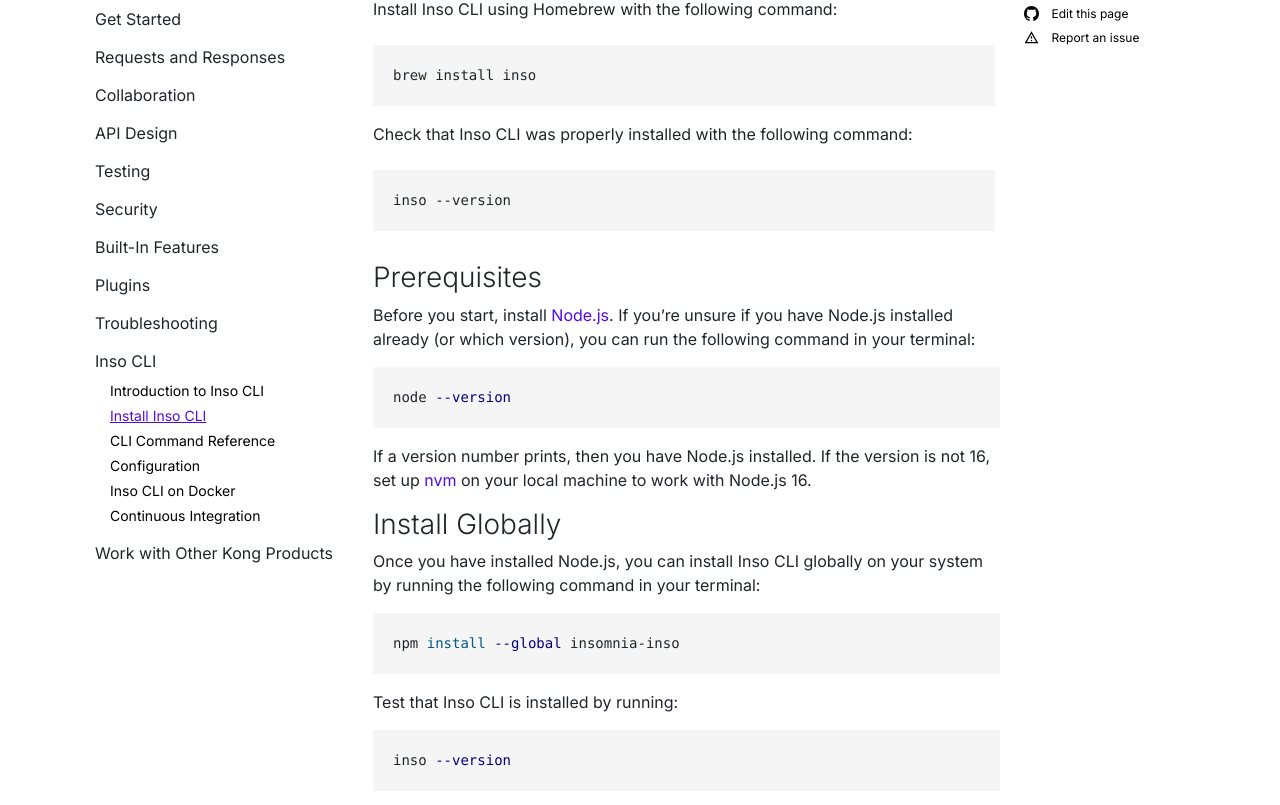
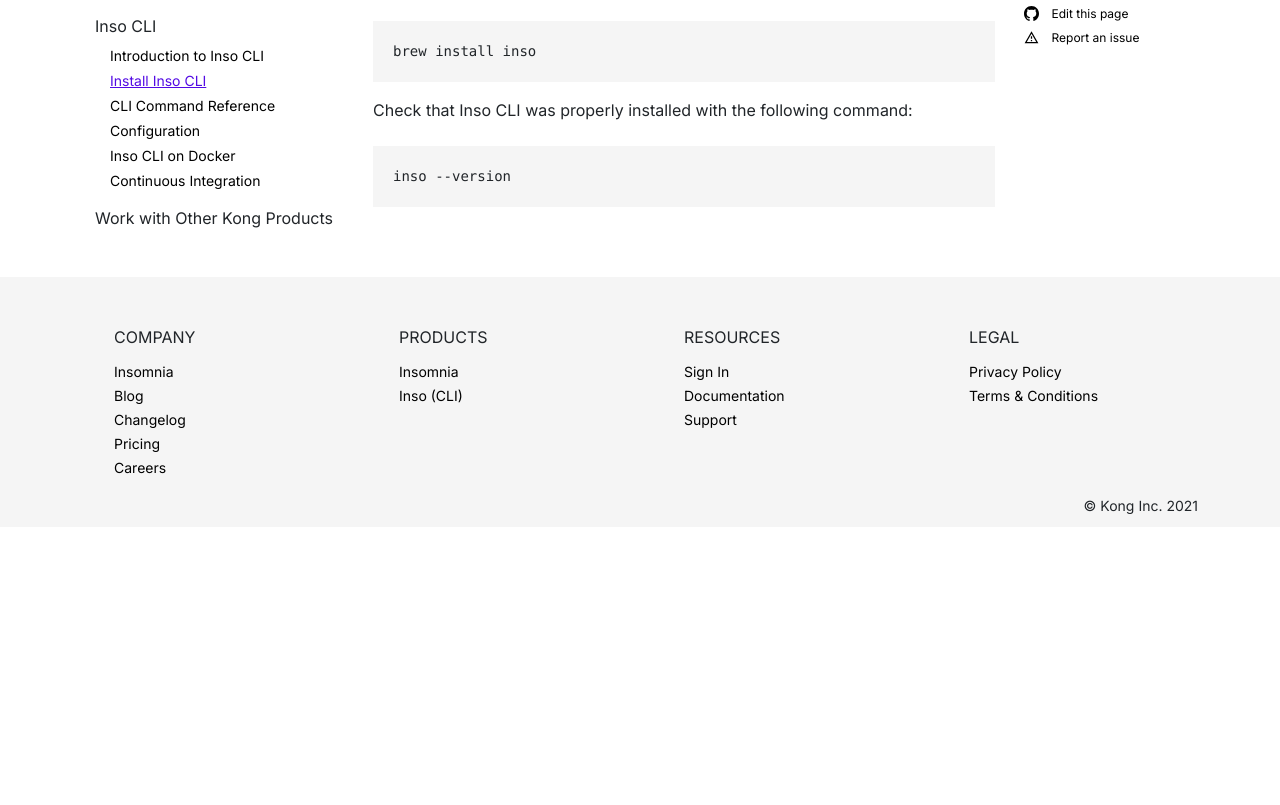
Before and after one commit to Kong/insomnia-docs, a Jekyll site: the page built from docs/inso-cli/install.md, in a window 1280 px wide and 900 px high, scrolled down 859 px. Shown: the top 805 px of the window. Built offline with Jekyll 4.4.1, drawn with Linux system fonts in a browser that asks for light colours; comment, search, counter and statistics services are not loaded; after the commit the page ends 1386 px from its top, so only the background shows below that; some of the changed text lies outside the part shown.

Commit message:
Tidy up NPM references on docs

````diff
--- a/docs/inso-cli/install.md
+++ b/docs/inso-cli/install.md
@@ -5,7 +5,7 @@
 category-url: inso-cli
 ---
 
-Install Inso CLI using our single executable commands for your operating system, or by using NPM.
+Install Inso CLI using our single executable commands for your operating system.
 
 ## Install Single Executable
 
@@ -55,28 +55,3 @@
 <pre class="highlight"><code>./inso --version</code></pre>
   </div>
 </div>
-
-
-### Prerequisites
-
-Before you start, install [Node.js](https://nodejs.org/en/download). If you're unsure if you have Node.js installed already (or which version), you can run the following command in your terminal:
-
-```bash
-node --version
-```
-
-If a version number prints, then you have Node.js installed. If the version is not 16, set up [nvm](https://github.com/nvm-sh/nvm) on your local machine to work with Node.js 16.
-
-### Install Globally
-
-Once you have installed Node.js, you can install Inso CLI globally on your system by running the following command in your terminal:
-
-```bash
-npm install --global insomnia-inso
-```
-
-Test that Inso CLI is installed by running:
-
-```bash
-inso --version
-```
````
Also changed, not shown: docs/insomnia/import-export-data.md (+1 -1 lines), docs/insomnia/introduction-to-plugins.md (+2 -2 lines).
